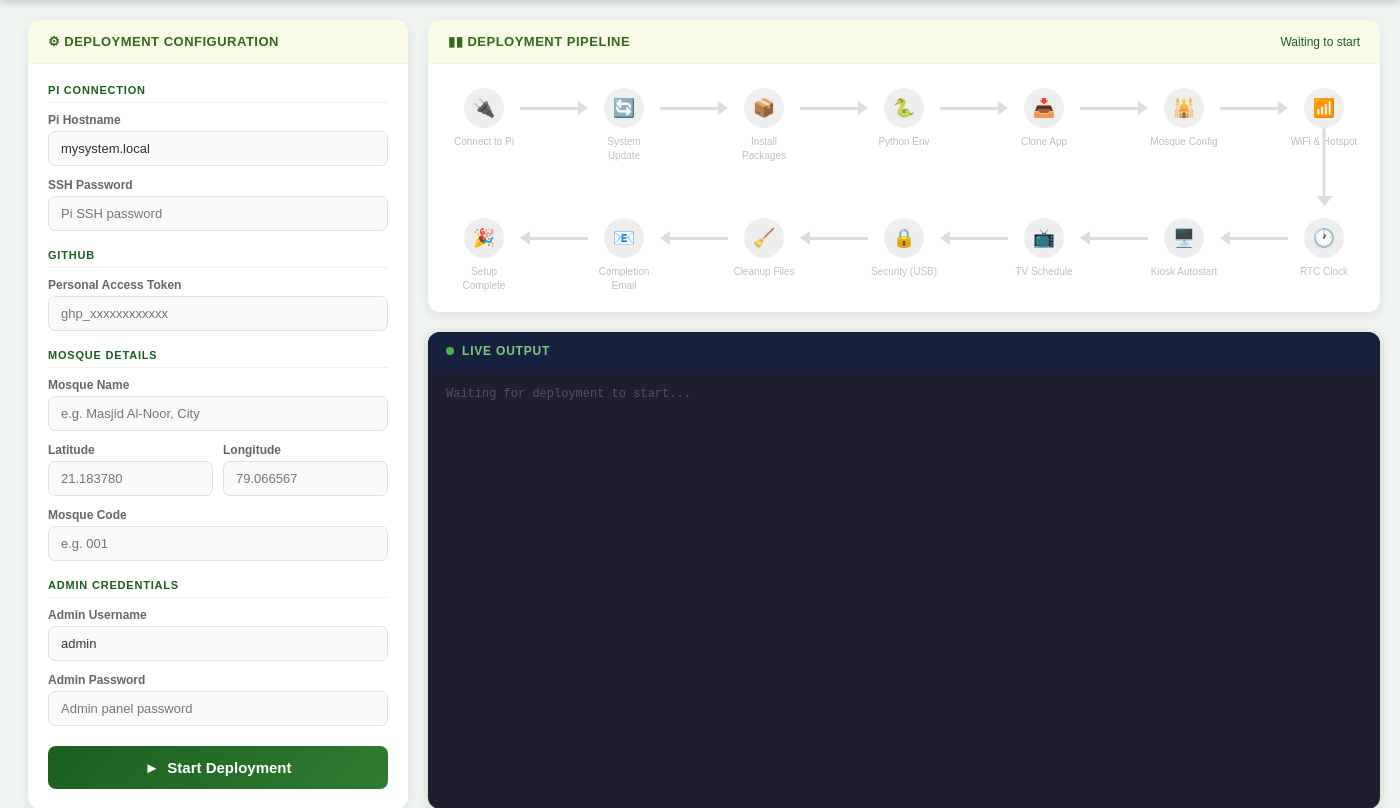
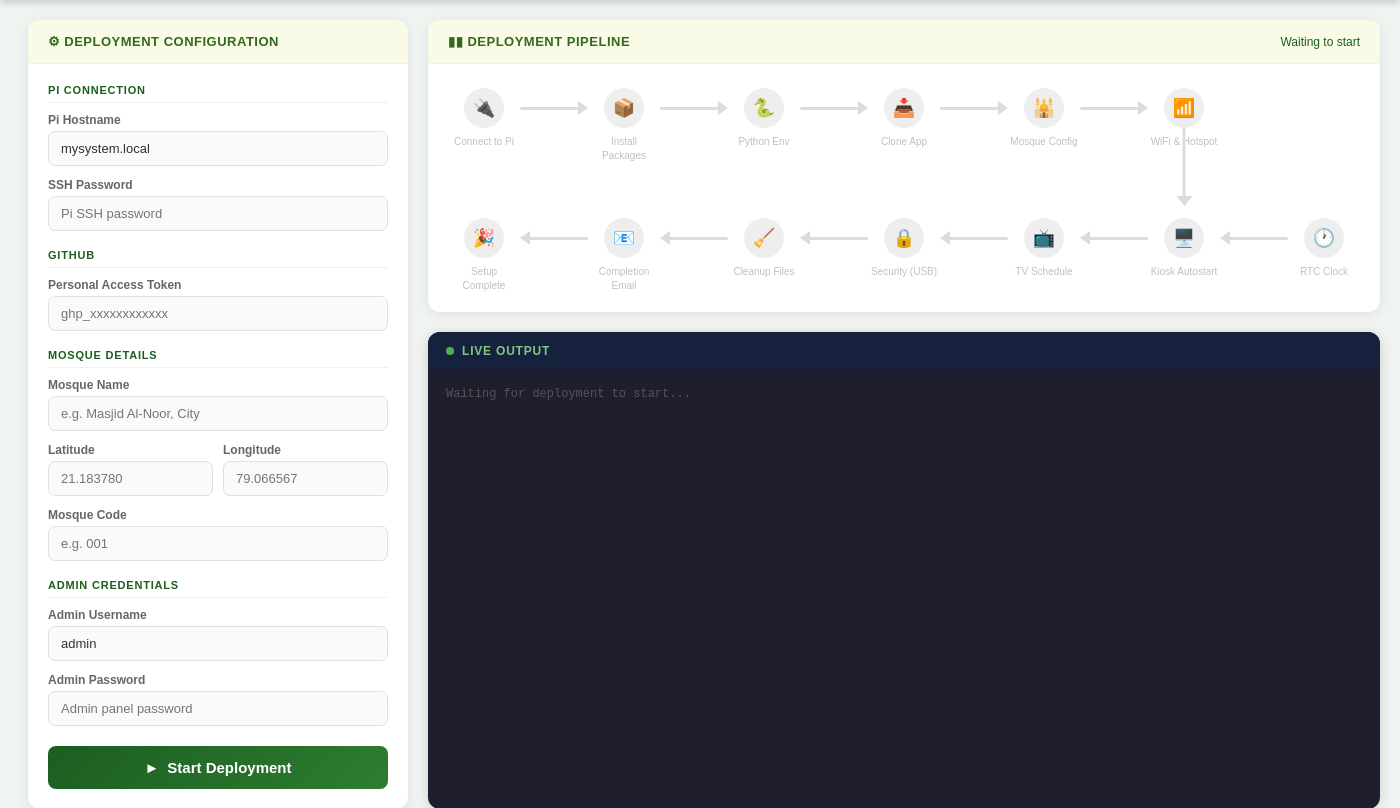
Before and after one commit to zeal-heal19/pi-setup, a Flask app: page / in a window 1400 px wide. Shown: the part 88-896 px from the top of the page. Run offline with Flask 3, Linux system fonts and the light colour scheme; the visitor is signed in with stand-in values (Sample User, id 1).

Commit message:
Remove System Update stage; fold apt update into install step
- setup_system() disabled: apt upgrade breaks lightdm on Pi OS Lite
- apt update moved into install_dependencies() as first command
- Remove 'update' stage from STAGES list in app.py
- Remove System Update bubble from pipeline UI in index.html

Co-Authored-By: Claude Sonnet 4.6 <noreply@anthropic.com>

```diff
--- a/app.py
+++ b/app.py
@@ -20,7 +20,6 @@ ADMIN_PASS = "admin@123"
 
 STAGES = [
     {"id": "connect",  "label": "Connect to Pi"},
-    {"id": "update",   "label": "System Update"},
     {"id": "packages", "label": "Install Packages"},
     {"id": "python",   "label": "Python Environment"},
     {"id": "clone",    "label": "Clone Application"},
--- a/templates/index.html
+++ b/templates/index.html
@@ -349,8 +349,7 @@
         <!-- Row 1: LTR — stages 1–7 -->
         <div class="stages-row ltr">
           <div class="stage-item pending" id="stage-connect"  data-num="1"  data-icon="🔌"><div class="stage-bubble"><div class="stage-node">🔌</div><div class="stage-label">Connect to Pi</div></div><div class="stage-arrow"></div></div>
-          <div class="stage-item pending" id="stage-update"   data-num="2"  data-icon="🔄"><div class="stage-bubble"><div class="stage-node">🔄</div><div class="stage-label">System Update</div></div><div class="stage-arrow"></div></div>
-          <div class="stage-item pending" id="stage-packages" data-num="3"  data-icon="📦"><div class="stage-bubble"><div class="stage-node">📦</div><div class="stage-label">Install Packages</div></div><div class="stage-arrow"></div></div>
+          <div class="stage-item pending" id="stage-packages" data-num="2"  data-icon="📦"><div class="stage-bubble"><div class="stage-node">📦</div><div class="stage-label">Install Packages</div></div><div class="stage-arrow"></div></div>
           <div class="stage-item pending" id="stage-python"   data-num="4"  data-icon="🐍"><div class="stage-bubble"><div class="stage-node">🐍</div><div class="stage-label">Python Env</div></div><div class="stage-arrow"></div></div>
           <div class="stage-item pending" id="stage-clone"    data-num="5"  data-icon="📥"><div class="stage-bubble"><div class="stage-node">📥</div><div class="stage-label">Clone App</div></div><div class="stage-arrow"></div></div>
           <div class="stage-item pending" id="stage-mosque"   data-num="6"  data-icon="🕌"><div class="stage-bubble"><div class="stage-node">🕌</div><div class="stage-label">Mosque Config</div></div><div class="stage-arrow"></div></div>
```
Also changed, not shown: 1 other file.
